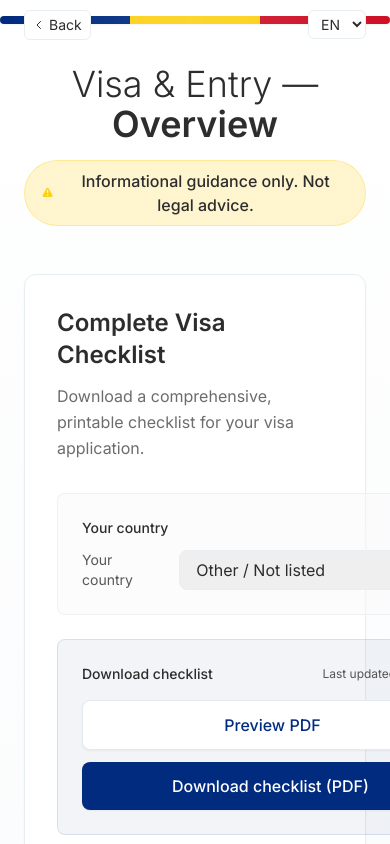
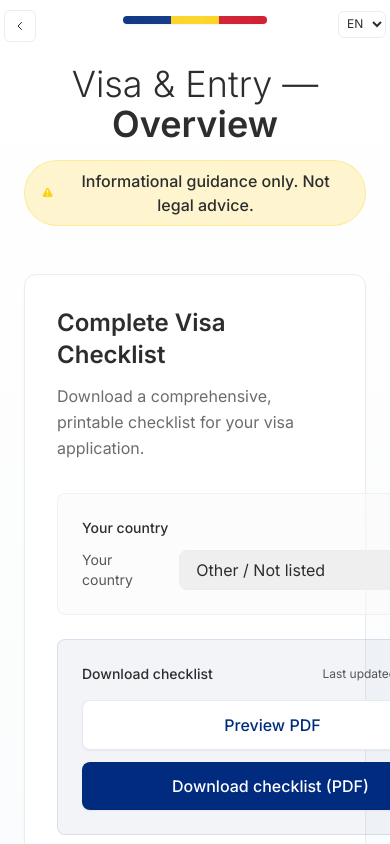
Before and after one commit to CodeNKoffee/eye-on-romania, a Next.js app: page /en/visa in a window 390 px wide. Shown: the top 844 px of the page. Built offline with nearby package versions, Linux system fonts and the light colour scheme.

Commit message:
style: ribbon responsive

```diff
--- a/src/components/Ribbon.tsx
+++ b/src/components/Ribbon.tsx
@@ -35,44 +35,44 @@ export default function Ribbon() {
   const isHomePage = pathname === `/${locale}` || pathname === '/';
 
   return (
-    <div className="w-full flex justify-center my-4 relative" aria-hidden>
+    <div className="w-full flex justify-center my-4 relative px-4" aria-hidden>
       <motion.div
         className="flex gap-0 rounded-full overflow-hidden shadow-sm"
         animate={reduce ? undefined : 'animate'}
         transition={{ duration: 3, repeat: Infinity }}
         style={{ pointerEvents: 'none' }}
       >
-        <div className="w-40 h-2 bg-tricolor-blue" />
-        <div className="w-40 h-2 bg-tricolor-yellow" />
-        <div className="w-40 h-2 bg-tricolor-red" />
+        <div className="w-12 sm:w-20 md:w-32 lg:w-40 h-2 bg-tricolor-blue" />
+        <div className="w-12 sm:w-20 md:w-32 lg:w-40 h-2 bg-tricolor-yellow" />
+        <div className="w-12 sm:w-20 md:w-32 lg:w-40 h-2 bg-tricolor-red" />
       </motion.div>
       {/* Subtle gradient overlay for depth */}
       <div className="absolute inset-0 bg-gradient-to-r from-transparent via-white/10 to-transparent pointer-events-none"></div>
 
       {/* Back button (top-left) - only show if not on home page */}
       {!isHomePage && (
-        <div className="absolute left-6 top-[-6px]">
+        <div className="absolute left-1 sm:left-4 md:left-6 top-[-6px]">
           <button
             onClick={handleBackClick}
-            className="px-2 py-1 rounded-md border border-danube-mist bg-white text-sm hover:bg-danube-mist/10 focus:outline-none focus:ring-2 focus:ring-tricolor-blue focus:border-transparent transition-colors flex items-center gap-1"
+            className="w-8 h-8 sm:w-auto sm:h-auto sm:px-2 sm:py-1 rounded-md border border-danube-mist bg-white text-xs sm:text-sm hover:bg-danube-mist/10 focus:outline-none focus:ring-2 focus:ring-tricolor-blue focus:border-transparent transition-colors flex items-center justify-center sm:justify-start gap-1"
             aria-label="Go back to previous page"
           >
-            <svg className="w-3 h-3" fill="none" stroke="currentColor" viewBox="0 0 24 24">
+            <svg className="w-3 h-3 flex-shrink-0" fill="none" stroke="currentColor" viewBox="0 0 24 24">
               <path strokeLinecap="round" strokeLinejoin="round" strokeWidth={2} d="M15 19l-7-7 7-7" />
             </svg>
-            Back
+            <span className="hidden sm:inline">Back</span>
           </button>
         </div>
       )}
 
       {/* Locale picker (top-right) */}
-      <div className="absolute right-6 top-[-6px]">
+      <div className="absolute right-1 sm:right-4 md:right-6 top-[-6px]">
         <label htmlFor="locale" className="sr-only">Select language</label>
         <select
           id="locale"
           onChange={onLocaleChange}
           value={locale}
-          className="px-2 py-1 rounded-md border border-danube-mist bg-white text-sm focus:outline-none focus:ring-2 focus:ring-tricolor-blue focus:border-transparent"
+          className="w-12 sm:w-auto px-1 sm:px-2 py-1 rounded-md border border-danube-mist bg-white text-xs sm:text-sm focus:outline-none focus:ring-2 focus:ring-tricolor-blue focus:border-transparent"
         >
           <option value="en">EN</option>
           <option value="ro">RO</option>
```
